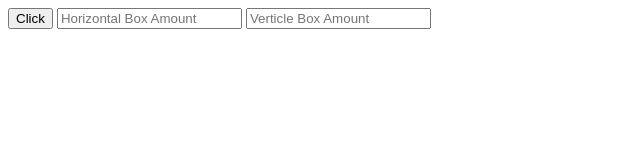
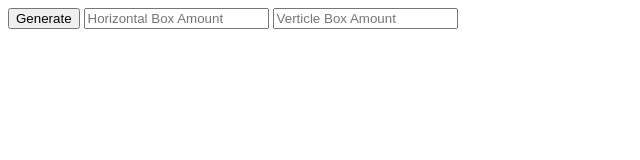
Before and after one commit to Playerian/Generator, a plain HTML site: page index.html in a window 1280 px wide. Shown: the whole page, without its empty margins (0-640 px from the left). Drawn offline with Linux system fonts and the light colour scheme.

Commit message:
Update index.html

```diff
--- a/index.html
+++ b/index.html
@@ -4,7 +4,7 @@
         <title>Randomizer</title>
     </head>
     <body>
-        <button id="B">Click</button>
+        <button id="B">Generate</button>
         <input id="i1" placeholder="Horizontal Box Amount">
         <input id="i2" placeholder="Verticle Box Amount">
         <div id="map">
```
